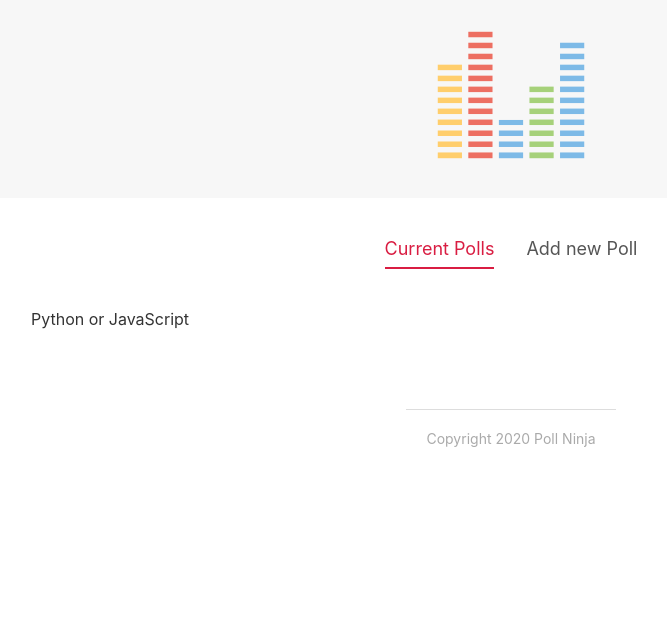
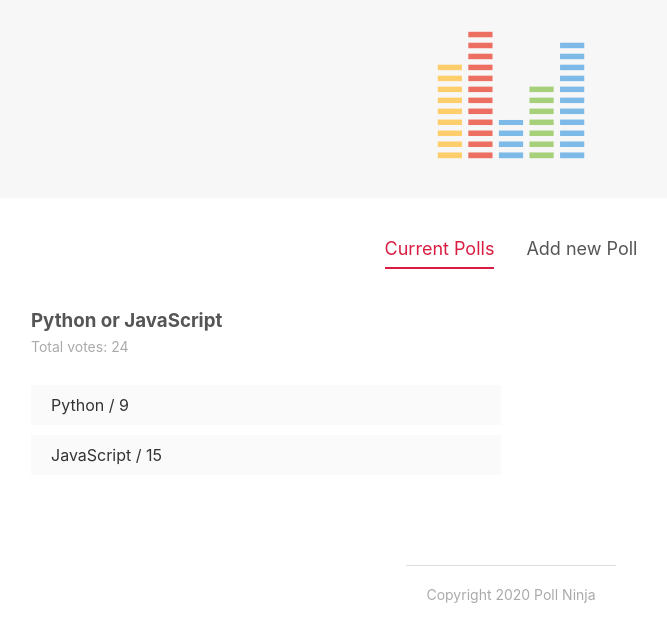
Before and after one commit to jy7123943/polls-svelte-project, a Svelte app: page / in a window 1280 px wide. Shown: the top 642 px of the page, without its empty margins (129-796 px from the left). Built offline with nearby package versions, Linux system fonts and the light colour scheme.

Commit message:
Add styles for PollList

```diff
--- /dev/null
+++ b/src/components/PollDetails.svelte
@@ -0,0 +1,45 @@
+<script>
+  export let poll;
+
+  // reactive values
+  $: totalVotes = poll.votesA + poll.votesB;
+</script>
+
+<div class='poll'>
+  <h3>{poll.question}</h3>
+  <p>Total votes: {totalVotes}</p>
+  <div class='answer'>
+    <div class='percent percent-a'></div>
+    <span>{poll.answerA} / {poll.votesA}</span>
+  </div>
+  <div class='answer'>
+    <div class='percent percent-b'></div>
+    <span>{poll.answerB} / {poll.votesB}</span>
+  </div>
+</div>
+
+<style>
+  h3 {
+    margin: 0 auto;
+    color: #555;
+  }
+  p {
+    margin-top: 6px;
+    font-size: 14px;
+    color: #aaa;
+    margin-bottom: 30px;
+  }
+  .answer {
+    background: #fafafa;
+    cursor: pointer;
+    margin: 10px auto;
+    position: relative;
+  }
+  .answer:hover {
+    opacity: 0.6;
+  }
+  span {
+    display: inline-block;
+    padding: 10px 20px;
+  }
+</style>
--- a/src/components/PollList.svelte
+++ b/src/components/PollList.svelte
@@ -1,10 +1,14 @@
 <script>
+  import PollDetails from './PollDetails.svelte';
+
   export let polls = [];
 </script>
 
 <div class='poll-list'>
   {#each polls as poll (poll.id)}
-    <div>{poll.question}</div>
+    <div>
+      <PollDetails {poll} />
+    </div>
   {:else}
     <div>Empty polls</div>
   {/each}
```
